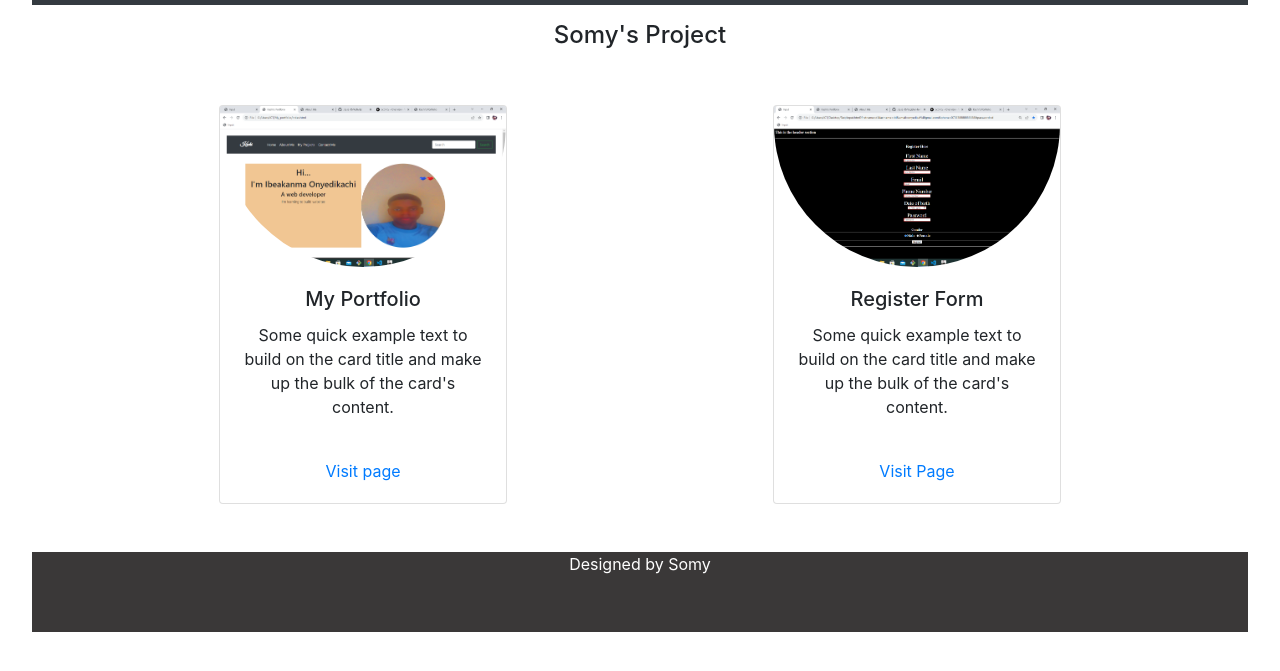
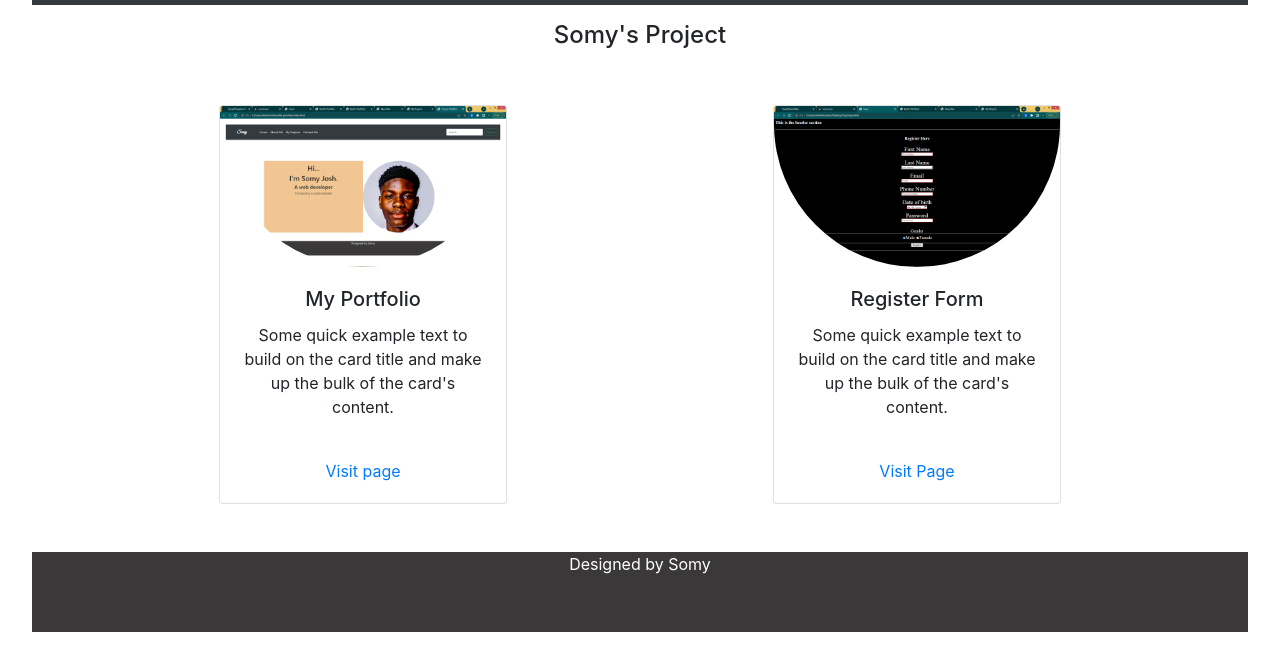
Before and after one commit to SomyX5/register-form, a plain HTML site: page projects.html in a window 1280 px wide. Shown: the part 113-784 px from the top of the page. Drawn offline with nearby package versions, Linux system fonts and the light colour scheme.

Commit message:
second commit

```diff
--- a/projects.html
+++ b/projects.html
@@ -71,7 +71,7 @@
                 <div class="row">
                   <div class="col col1">
                     <div class="card" style="width: 18rem;">
-                        <img src="Screenshot (1).png" class="card-img-top" alt="...">
+                        <img src="me1.png" class="card-img-top" alt="...">
 
                         <div class="card-body">
                           <h5 class="card-title">My Portfolio</h5>
@@ -88,7 +88,7 @@
 
                   <div class="col col2">
                     <div class="card" style="width: 18rem;">
-                        <img src="Screenshot (4).png" class="card-img-top" alt="...">
+                        <img src="me2.png" class="card-img-top" alt="...">
                         <div class="card-body">
                           <h5 class="card-title">Register Form</h5>
                           <p class="card-text">Some quick example text to build on the card title and make up the bulk of the card's content.</p>
```
Also changed, not shown: me1.png (added), me2.png (added).
